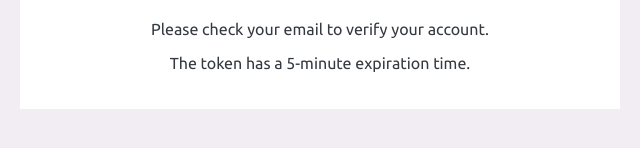
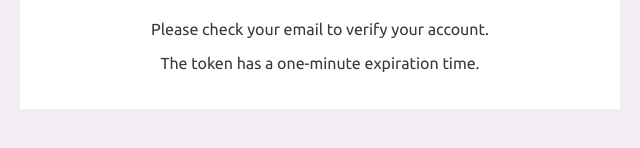
Before and after one commit to lbachannel/readcycle-client, a plain HTML site: page waiting-verify-email.html in a window 1280 px wide. Shown: the part 402-550 px from the top of the page, 320-960 px from the left. Drawn offline with Linux system fonts and the light colour scheme.

Commit message:
change one minute expiration time

```diff
--- a/waiting-verify-email.html
+++ b/waiting-verify-email.html
@@ -30,7 +30,7 @@
                         Please check your email to verify your account.
                     </p>
                     <p class="complete__desc">
-                        The token has a 5-minute expiration time.
+                        The token has a one-minute expiration time.
                     </p>
                 </div>
             </div>
```
